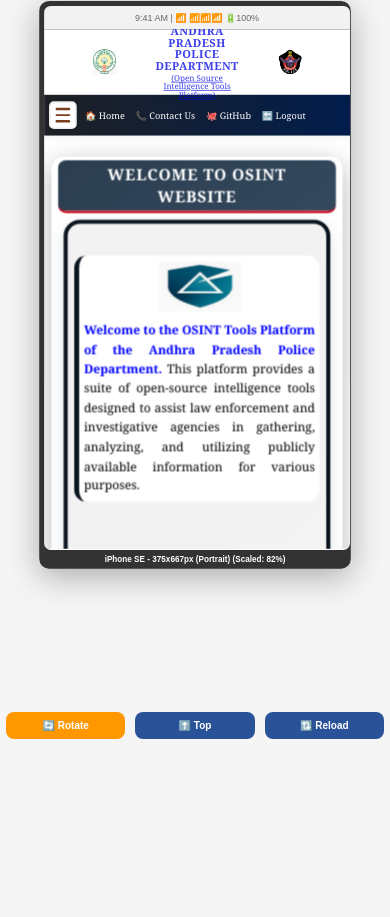
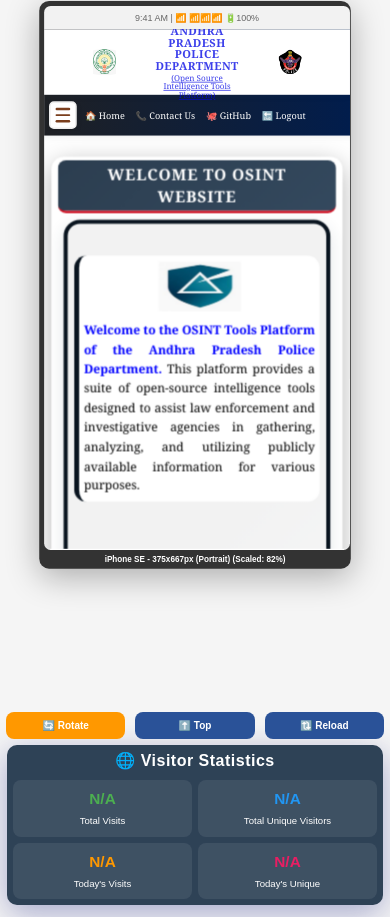
Before and after one commit to prismappolice/appoliceosint, a website: page public/mobile-test.html in a window 390 px wide. Shown: the part 960-1877 px from the top of the page. Before the commit the page ends 1705 px from the top, so only its background shows below. Drawn offline with Linux system fonts and the light colour scheme; no server answers.

Commit message:
Add Visitor Statistics section to mobile-test.html

```diff
--- a/public/mobile-test.html
+++ b/public/mobile-test.html
@@ -970,6 +970,31 @@
     <button onclick="reloadFrame()">🔃 Reload</button>
   </div>
 
+  <!-- Visitor Counter -->
+  <div class="visitor-center-container">
+    <div class="visitor-stats-section" style="margin: 30px 20px; padding: 20px; background: #2e4256; border-radius: 24px; color: #fff; box-shadow: 0 8px 32px rgba(31,38,135,0.37); border: none;">
+      <h3 style="text-align: center; margin: 0 0 20px 0; font-size: 2em; color: #fff; font-weight: bold; letter-spacing: 1px;">🌐 Visitor Statistics</h3>
+      <div class="visitor-stats-grid" style="display: grid; grid-template-columns: repeat(auto-fit, minmax(150px, 1fr)); gap: 15px;">
+        <div style="background: rgba(255,255,255,0.08); padding: 24px; border-radius: 18px; text-align: center; color: #fff;">
+          <div style="font-size: 2.2em; font-weight: bold; color: #4CAF50;" id="total-visitors-mobiletest">Loading...</div>
+          <div style="font-size: 1.1em; opacity: 1; margin-top: 8px; color: #fff;">Total Visits</div>
+        </div>
+        <div style="background: rgba(255,255,255,0.08); padding: 24px; border-radius: 18px; text-align: center; color: #fff;">
+          <div style="font-size: 2.2em; font-weight: bold; color: #2196F3;" id="unique-visitors-mobiletest">Loading...</div>
+          <div style="font-size: 1.1em; opacity: 1; margin-top: 8px; color: #fff;">Total Unique Visitors</div>
+        </div>
+        <div style="background: rgba(255,255,255,0.08); padding: 24px; border-radius: 18px; text-align: center; color: #fff;">
+          <div style="font-size: 2.2em; font-weight: bold; color: #FF9800;" id="today-visitors-mobiletest">Loading...</div>
+          <div style="font-size: 1.1em; opacity: 1; margin-top: 8px; color: #fff;">Today's Visits</div>
+        </div>
+        <div style="background: rgba(255,255,255,0.08); padding: 24px; border-radius: 18px; text-align: center; color: #fff;">
+          <div style="font-size: 2.2em; font-weight: bold; color: #E91E63;" id="today-unique-mobiletest">Loading...</div>
+          <div style="font-size: 1.1em; opacity: 1; margin-top: 8px; color: #fff;">Today's Unique</div>
+        </div>
+      </div>
+    </div>
+  </div>
+
   <script>
     const devices = {
       'iphone-se': { width: 375, height: 667, name: 'iPhone SE', hasNotch: false },
@@ -1098,6 +1123,10 @@
           backdropId: 'sidebarBackdrop'
         });
       }
+      // Load visitor stats
+      if (typeof autoRefreshVisitorStats === 'function') {
+        autoRefreshVisitorStats('mobiletest');
+      }
     });
   </script>
 </body>
```
